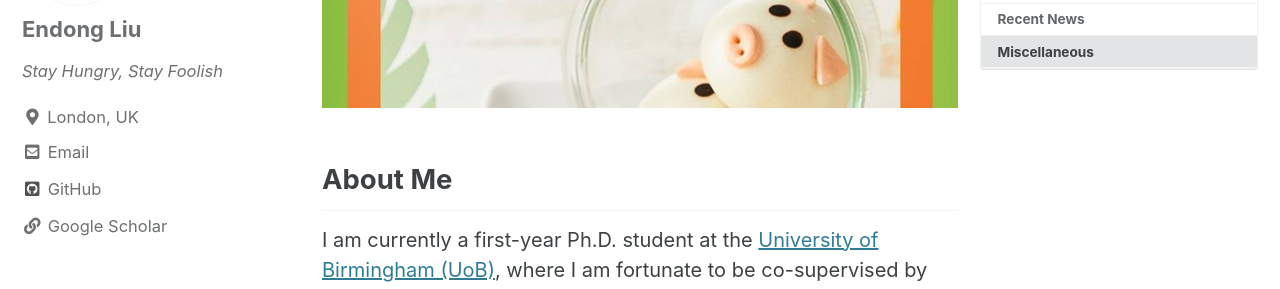
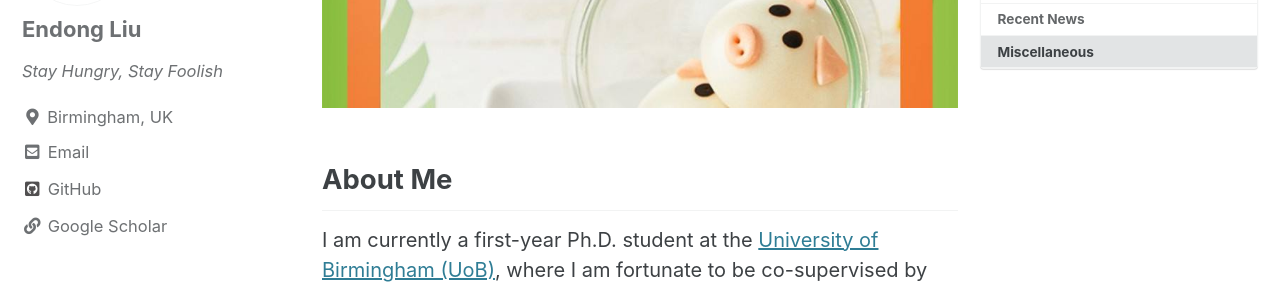
Before and after one commit to ZzPoLariszZ/zzpolariszz.github.io, a Jekyll site: the page built from index.md, in a window 1280 px wide. Shown: the part 215-504 px from the top of the page. Built offline with Jekyll 4.4.1, drawn with Linux system fonts in a browser that asks for light colours; cached includes are drawn as plain includes.

Commit message:
Update _config.yml

```diff
--- a/_config.yml
+++ b/_config.yml
@@ -107,7 +107,7 @@ author:
   name             : "Endong Liu"
   avatar           : "/assets/images/top-secret.jpg"
   bio              : "*Stay Hungry, Stay Foolish*"
-  location         : "London, UK"
+  location         : "Birmingham, UK"
   links:
     - label: "Email"
       icon: "fas fa-fw fa-envelope-square"
```
